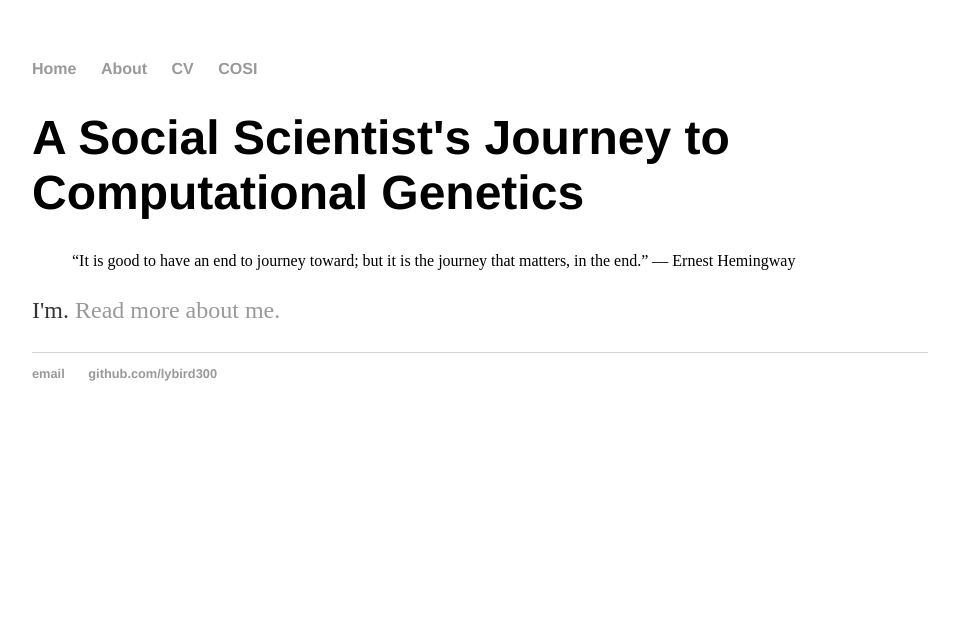
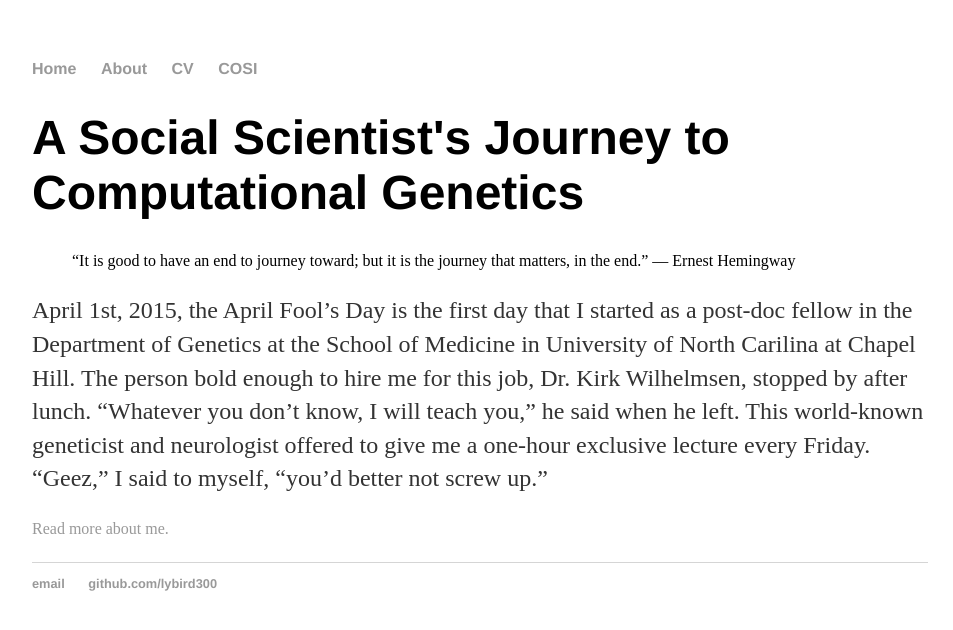
Before and after one commit to lybird300/lybird300.github.io, a Jekyll site: the page built from index.html, in a window 1280 px wide. Shown: the top 630 px of the page, without its empty margins (160-1113 px from the left). Built offline with Jekyll 4.4.1, drawn with Linux system fonts in a browser that asks for light colours.

Commit message:
Update index.html

```diff
--- a/index.html
+++ b/index.html
@@ -6,5 +6,6 @@ title: home page
         		<h1>A Social Scientist's Journey to Computational Genetics</h1>
         			<blockquote>“It is good to have an end to journey toward; but it is the journey that matters, in the end.”
 ― Ernest Hemingway</blockquote>
-				<p>I'm. <a href="/about">Read more about me.</a></p>
+				<p>April 1st, 2015, the April Fool’s Day is the first day that I started as a post-doc fellow in the Department of Genetics at the School of Medicine in University of North Carilina at Chapel Hill. The person bold enough to hire me for this job, Dr. Kirk Wilhelmsen, stopped by after lunch. “Whatever you don’t know, I will teach you,” he said when he left. This world-known geneticist and neurologist offered to give me a one-hour exclusive lecture every Friday. “Geez,” I said to myself, “you’d better not screw up.”</p>
+		<p></p><a href="/about">Read more about me.</a></p>
     		</div><!-- /.blurb -->
```
